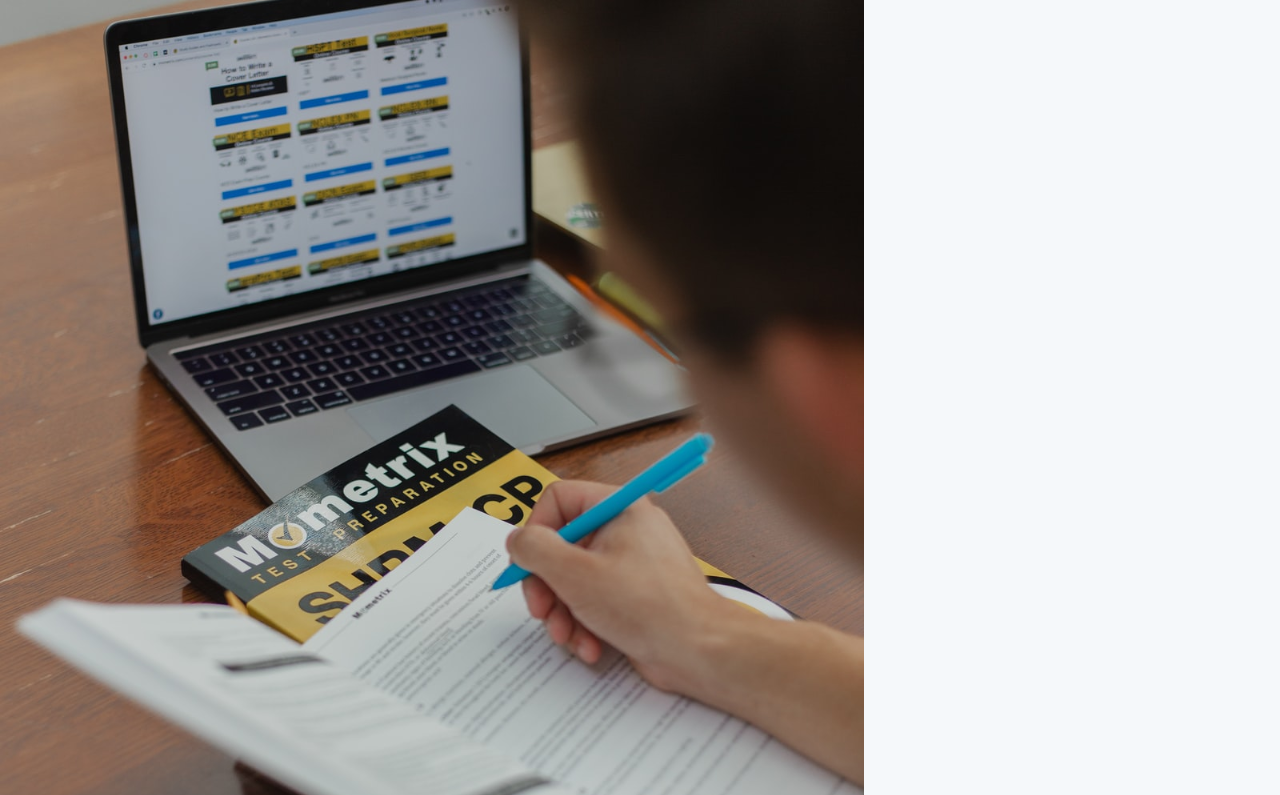
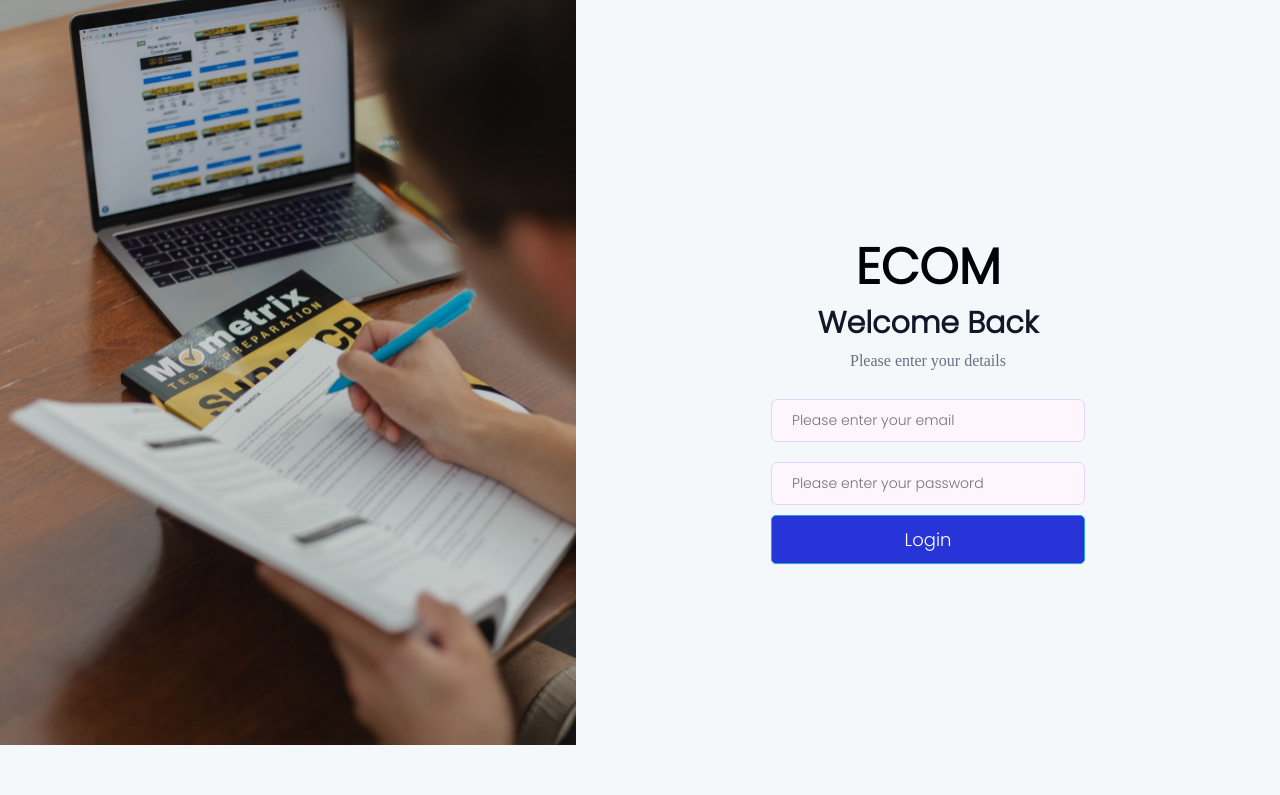
Before and after one commit to KamrulHasaanAnanda/basic-ecom, a React (Create React App) app: page / in a window 1280 px wide. Shown: the top 795 px of the page. Built offline with nearby package versions, Linux system fonts and the light colour scheme.

Commit message:
login register page design 90%

```diff
--- a/src/App.scss
+++ b/src/App.scss
@@ -1,6 +1,6 @@
 html,
 body {
-  height: 100vh;
+  //   height: 100vh;
   background-color: #f5f8fa;
   font-family: "Poppins" !important;
 }
@@ -9,3 +9,6 @@
   color: none;
   text-decoration: none;
 }
+
+@import "./assets/scss/login.scss";
+@import "./assets/scss/btn.scss";
--- /dev/null
+++ b/src/assets/scss/btn.scss
@@ -0,0 +1,10 @@
+.btn-blue {
+  background: #2735d8;
+  border: 1px solid #27a2d8;
+  box-shadow: 0px 1px 2px rgb(16 24 40 / 5%);
+  border-radius: 5px;
+  font-weight: 500;
+  font-size: 18px;
+  padding: 10px;
+  color: #ffffff;
+}
--- a/src/assets/scss/login.scss
+++ b/src/assets/scss/login.scss
@@ -1,3 +1,67 @@
 .login {
   display: flex;
+  width: 100%;
+  height: 100vh;
+
+  .loginImgDiv {
+    flex-basis: 45%;
+    .loginImg {
+      img {
+        width: 100%;
+        height: 100%;
+      }
+    }
+  }
+  .loginInputs {
+    flex-basis: 55%;
+    display: flex;
+    justify-content: center;
+    flex-direction: column;
+    align-items: center;
+    .itemsInput {
+      display: flex;
+      flex-direction: column;
+      width: 100%;
+      align-items: center;
+      .texts {
+        h2 {
+          font-weight: 800;
+          font-size: 50px;
+          text-align: center;
+          color: #01020a;
+        }
+        h5 {
+          font-weight: 600;
+          font-size: 30px;
+          text-align: center;
+          color: #101828;
+        }
+        p {
+          font-family: "Montserrat";
+          font-style: normal;
+          font-weight: 400;
+          font-size: 16px;
+          text-align: center;
+
+          color: #667085;
+        }
+      }
+      .inputs {
+        display: flex;
+        flex-direction: column;
+
+        input {
+          width: 100%;
+          padding: 10px 20px;
+          margin: 10px 0px;
+          border-radius: 6px;
+          font-size: 14px;
+          font-weight: 500;
+          background: #fff5fc;
+          border: 1.29268px solid #e3d4ff;
+          box-sizing: border-box;
+        }
+      }
+    }
+  }
 }
--- a/src/components/Login.jsx
+++ b/src/components/Login.jsx
@@ -2,10 +2,28 @@
 function Login() {
   return (
     <div className="login">
-      <div className="loginImg">
-        <img src={loginImg} alt="loginimage" />
+      <div className="loginImgDiv">
+        <div className="loginImg">
+          <img src={loginImg} alt="loginimage" />
+        </div>
       </div>
-      <div className="loginInputs"></div>
+      <div className="loginInputs">
+        <div className="itemsInput">
+          <div className="texts">
+            <h2>ECOM</h2>
+            <h5>Welcome Back</h5>
+            <p>Please enter your details</p>
+          </div>
+          <div className="inputs">
+            <input type={"email"} placeholder={"Please enter your email"} />
+            <input
+              type={"password"}
+              placeholder={"Please enter your password"}
+            />
+            <button className="btn-blue"> Login</button>
+          </div>
+        </div>
+      </div>
     </div>
   );
 }
--- a/src/components/Register.jsx
+++ b/src/components/Register.jsx
@@ -0,0 +1,29 @@
+import loginImg from "../assets/img/RegisterSide.svg";
+
+function Register() {
+  return (
+    <div className="login">
+      <div className="loginImgDiv">
+        <div className="loginImg">
+          <img src={loginImg} alt="loginimage" />
+        </div>
+      </div>
+      <div className="loginInputs">
+        <div className="itemsInput">
+          <div className="texts">
+            <h2>ECOM</h2>
+            <h5>Create your account</h5>
+          </div>
+          <div className="inputs">
+            <input type={"email"} placeholder={"Email"} />
+            <input type={"password"} placeholder={"Password"} />
+            <input type={"password"} placeholder={"Confirmed password"} />
+            <button className="btn-blue"> Register</button>
+          </div>
+        </div>
+      </div>
+    </div>
+  );
+}
+
+export default Register;
--- /dev/null
+++ b/src/page/RegisterPage.jsx
@@ -0,0 +1,11 @@
+import Register from "../components/Register";
+
+function RegisterPage() {
+  return (
+    <>
+      <Register />
+    </>
+  );
+}
+
+export default RegisterPage;
--- a/src/router/router.jsx
+++ b/src/router/router.jsx
@@ -1,5 +1,6 @@
 import { BrowserRouter, Route, Routes } from "react-router-dom";
 import LoginPage from "../page/LoginPage";
+import RegisterPage from "../page/RegisterPage";
 
 function Router() {
   return (
@@ -7,6 +8,7 @@
       <BrowserRouter>
         <Routes>
           <Route path="/" element={<LoginPage />} />
+          <Route path="/register" element={<RegisterPage />} />
         </Routes>
       </BrowserRouter>
     </div>
```
Also changed, not shown: src/assets/img/RegisterSide.svg (added).
